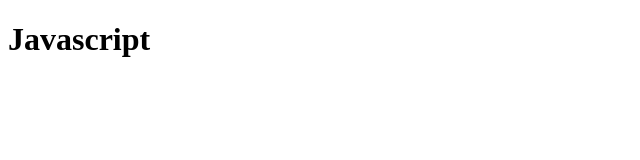
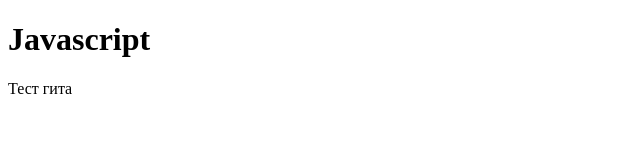
Before and after one commit to svsupervova/js_lern, a plain HTML site: page JavaScript/index.html in a window 1280 px wide. Shown: the full height of the page, 0-640 px from the left. Drawn offline with Linux system fonts and the light colour scheme.

Commit message:
Это наш второй коммит

```diff
--- a/JavaScript/index.html
+++ b/JavaScript/index.html
@@ -10,7 +10,7 @@
     <h1>Javascript</h1>
 
 <script src="script.js"></script>
-
+<p>Тест гита</p>
 
 
 </body>
```
